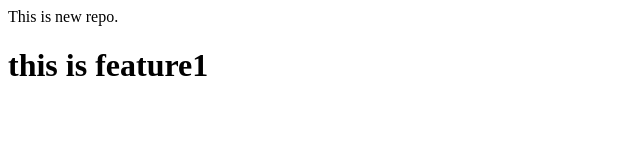
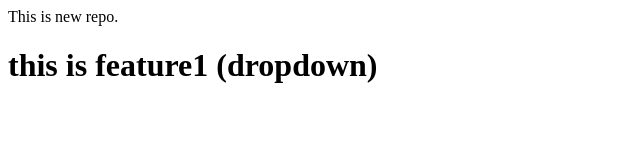
Before and after one commit to amit-patil575/LocalRepo, a plain HTML site: page index.html in a window 1280 px wide. Shown: the whole page, without its empty margins (0-640 px from the left). Drawn offline with Linux system fonts and the light colour scheme.

Commit message:
add dropdown

```diff
--- a/index.html
+++ b/index.html
@@ -1,2 +1,2 @@
 <p>This is new repo.</p>
-<h1>this is feature1</h1>
+<h1>this is feature1 (dropdown)</h1>
```
